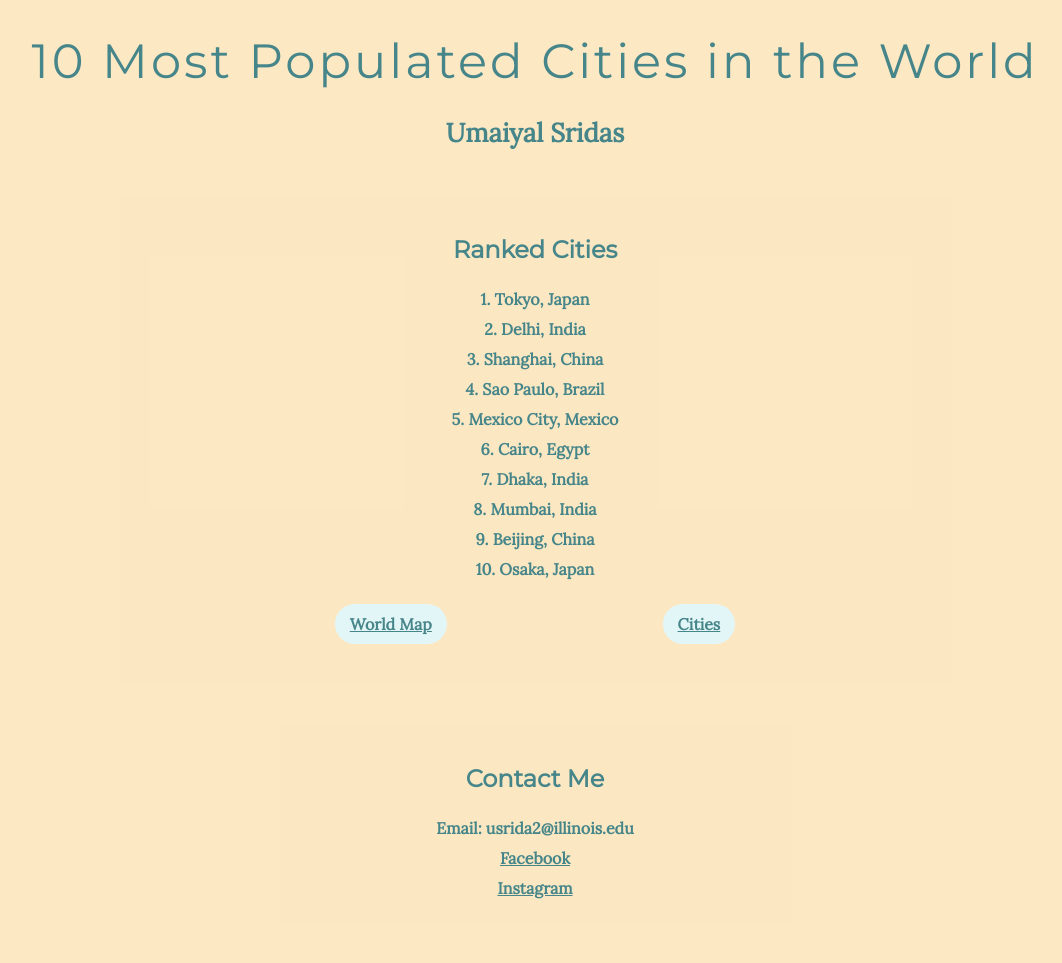
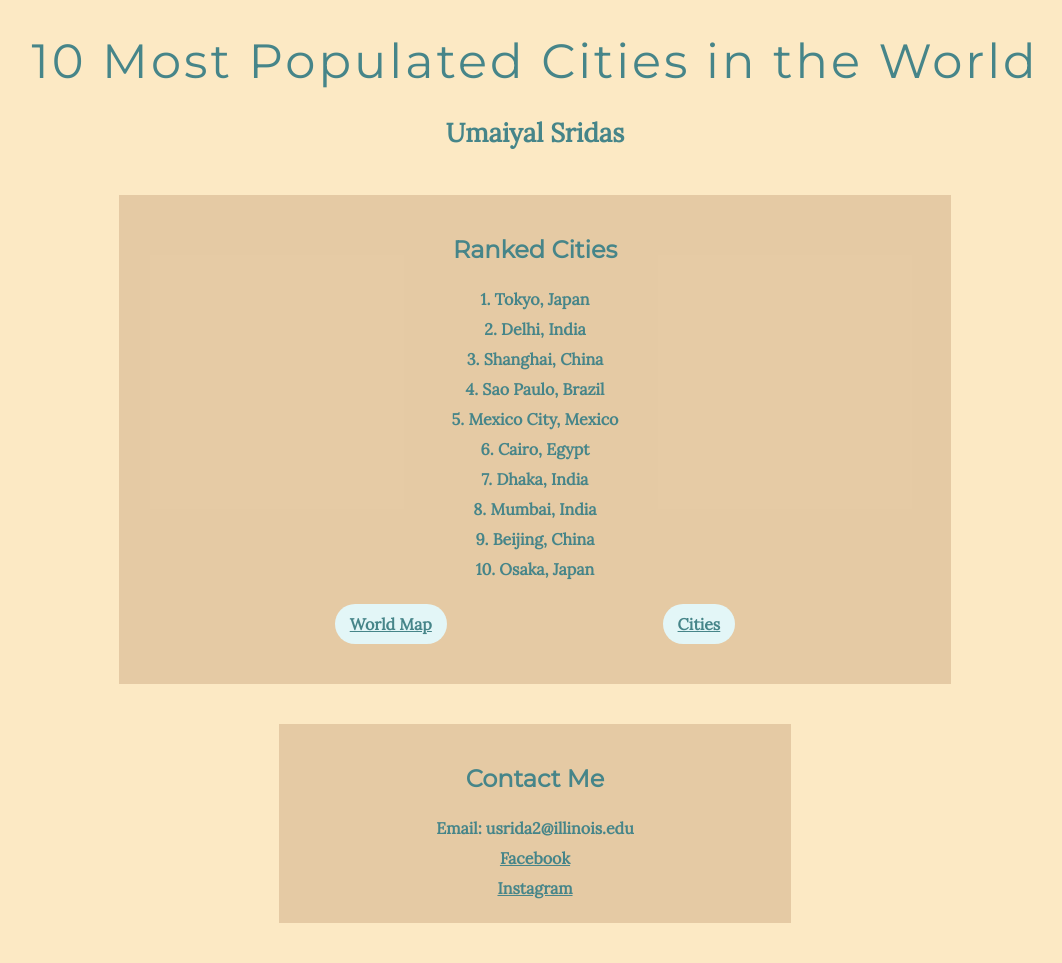
Before and after one commit to usridas/most-populated-cities-in-the-world.github.io, a Jekyll site: the page built from index.md, in a window 1280 px wide. Shown: the whole page, without its empty margins (105-1167 px from the left). Built offline with Jekyll 4.4.1, drawn with Linux system fonts in a browser that asks for light colours.

Commit message:
Update home.scss

```diff
--- a/assets/home.scss
+++ b/assets/home.scss
@@ -3,7 +3,7 @@
 @import 'resources';
 
 .section {
-  background: rgba($sandy-beach, .8);
+  background: rgba($english-tea, .8);
   padding: 20px 0;
 }
 
```
